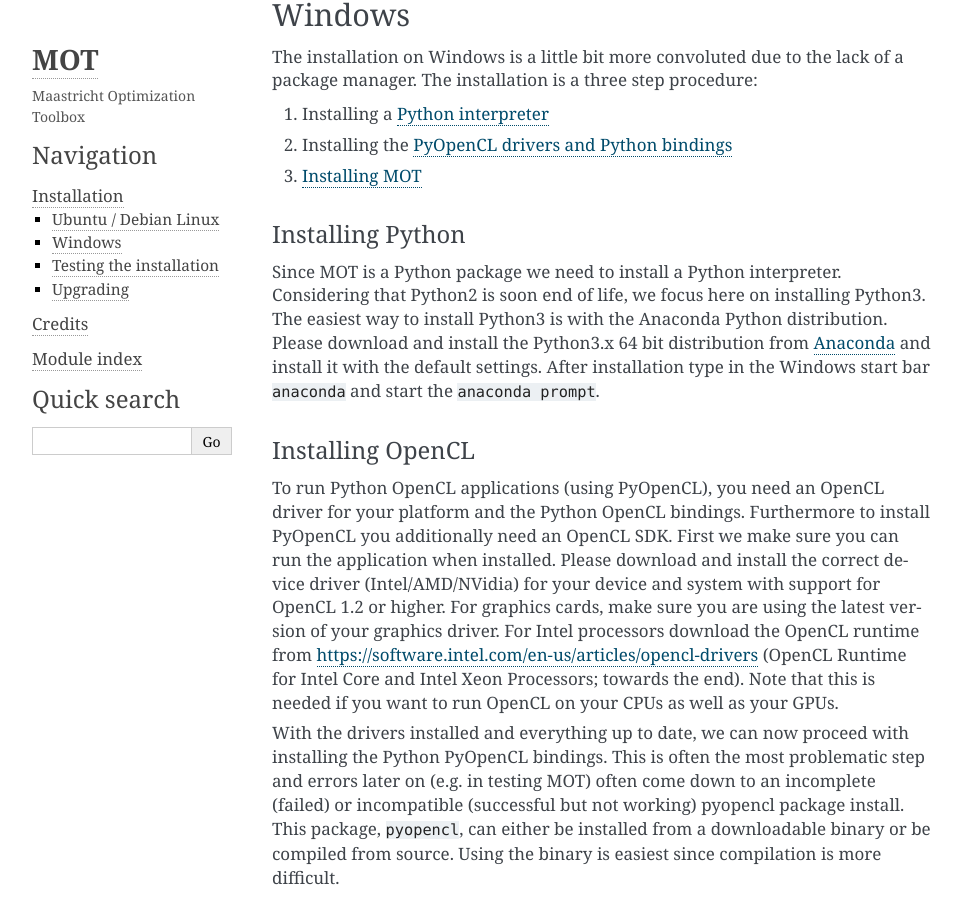
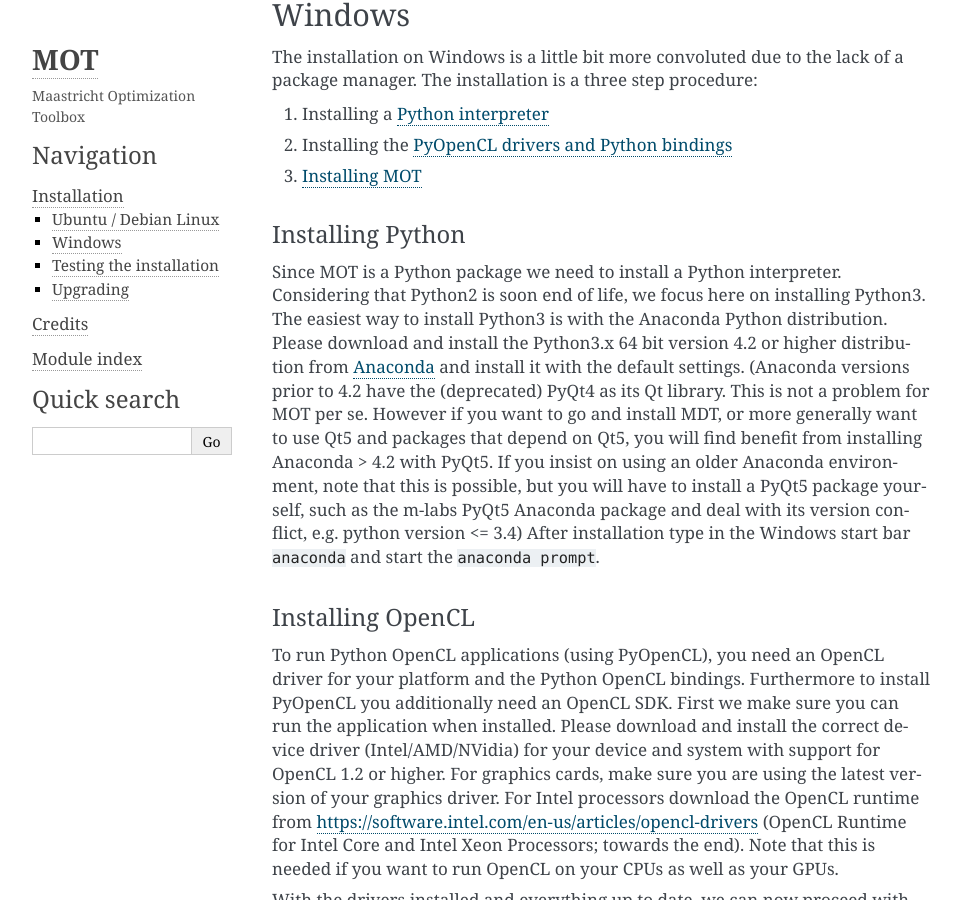
Before and after one commit to robbert-harms/MOT, a Sphinx documentation site: the page built from docs/install.rst, in a window 1280 px wide and 900 px high, scrolled down 670 px. Shown: the whole window, without its empty margins (148-1110 px from the left). Built offline with Sphinx 7.4.7, drawn with Linux system fonts in a browser that asks for light colours.

Commit message:
A few adds to the install  docs

```diff
--- a/docs/install.rst
+++ b/docs/install.rst
@@ -47,7 +47,11 @@ Installing Python
 -----------------
 Since MOT is a Python package we need to install a Python interpreter. Considering that Python2 is soon end of life, we focus here on installing Python3.
 The easiest way to install Python3 is with the Anaconda Python distribution.
-Please download and install the Python3.x 64 bit distribution from `Anaconda <https://www.continuum.io/downloads>`_ and install it with the default settings.
+Please download and install the Python3.x 64 bit version 4.2 or higher distribution from `Anaconda <https://www.continuum.io/downloads>`_ and install it with the default settings.
+(Anaconda versions prior to 4.2 have the (deprecated) PyQt4 as its Qt library.
+This is not a problem for MOT per se.
+However if you want to go and install MDT, or more generally want to use Qt5 and packages that depend on Qt5, you will find benefit from installing Anaconda > 4.2 with PyQt5.
+If you insist on using an older Anaconda environment, note that this is possible, but you will have to install a PyQt5 package yourself, such as the m-labs PyQt5 Anaconda package and deal with its version conflict, e.g. python version <= 3.4)
 After installation type in the Windows start bar ``anaconda`` and start the ``anaconda prompt``.
 
 
```
